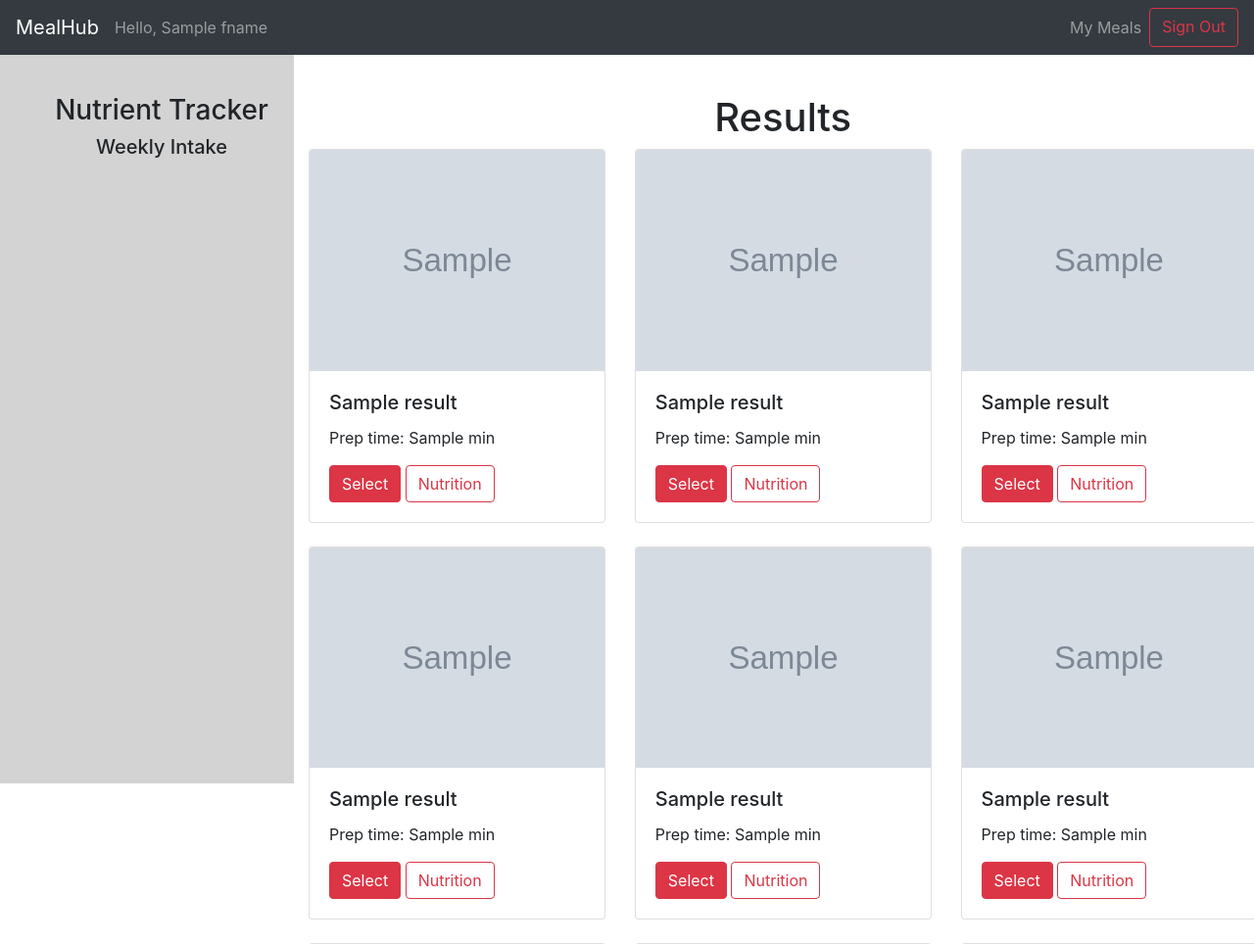
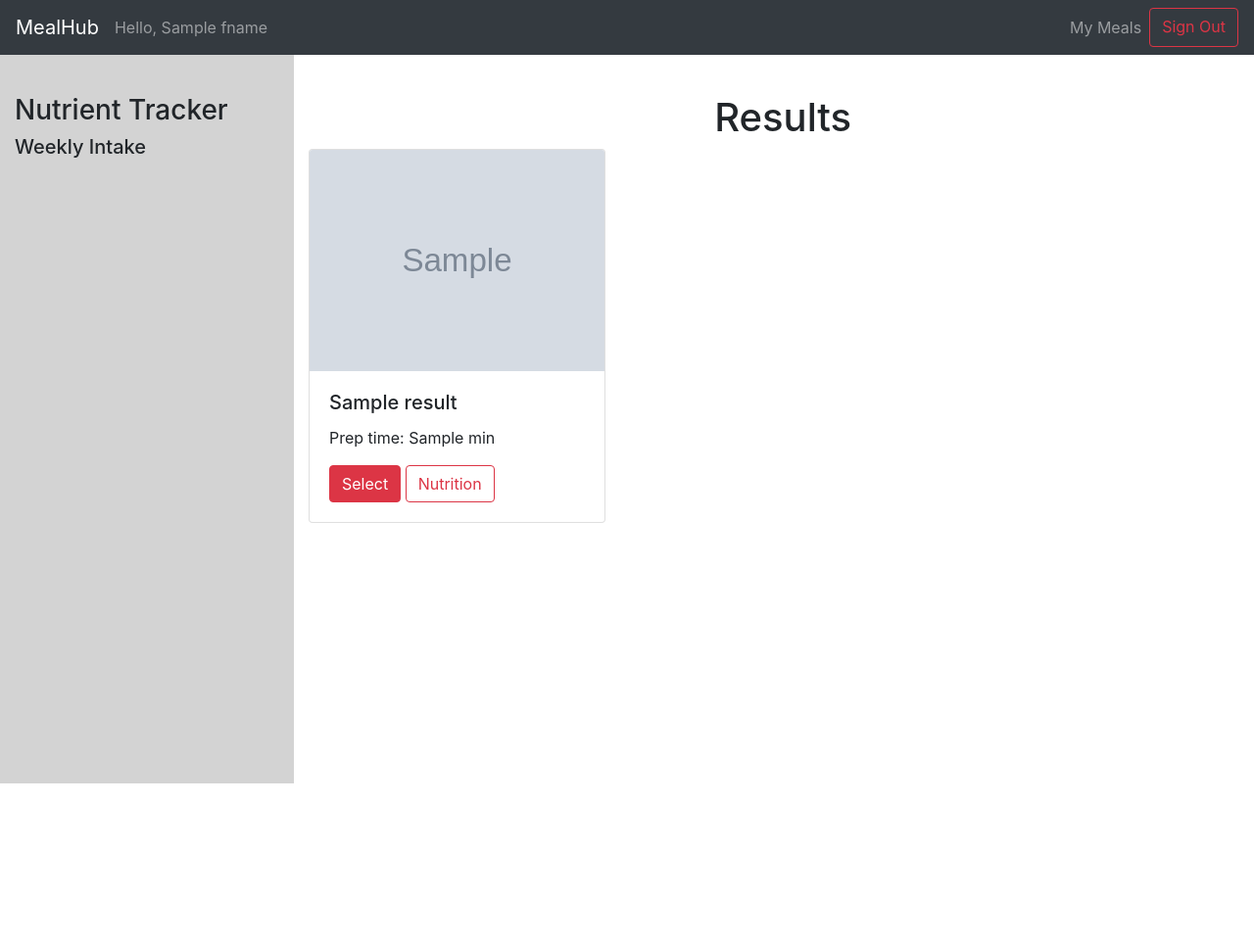
Before and after one commit to njgupta23/MealHub, a Flask app: template templates/results.html in a window 1280 px wide. Shown: the top 964 px of the page at 98% size. After the commit the page ends 800 px from the top, so only its background shows below. Run offline with Flask 2, Linux system fonts and the light colour scheme; the template is opened without the code that fills it: most values are stand-ins (such as "Sample title", 1, 10 or a date in 2020); grey boxes marked "Sample" are stand-in pictures; a map, chart or similar area stays blank; some libraries are stand-ins or nearby versions.

Commit message:
cleaned up sidebar

```diff
--- a/static/styles.css
+++ b/static/styles.css
@@ -121,8 +121,6 @@
 
 .results-msg {
   margin-top: 10px;
-  width: 300px;
-  text-align: center;
 }
 
 .mx-auto {
--- a/templates/base.html
+++ b/templates/base.html
@@ -13,7 +13,7 @@
 
 
     <!-- My CSS -->
-    <link rel="stylesheet" href="/../static/styles.css">
+    <link rel="stylesheet" href="/static/styles.css">
 
     <!-- chart.js -->
     <script src="https://code.jquery.com/jquery.js"></script>
--- a/templates/results.html
+++ b/templates/results.html
@@ -22,15 +22,16 @@
 
 <div class="container-fluid">
     <div class="row">
-        <nav id="sideNav" class="col-lg-3">
-            <h3 class="text-center mt-5 pt-5" style="width: 300px;">Nutrient Tracker</h3>
-            <h5 class="text-center" style="width: 300px;">Weekly Intake</h5>
+        <nav id="sideNav" class="col-sm-3">
+            <h3 class="mt-5 pt-5">Nutrient Tracker</h3>
+            <h5>Weekly Intake</h5>
             <div class="chart-overlay">
               <canvas id="fatTracker"></canvas>
               <canvas id="carbsTracker"></canvas>
               <canvas id="proteinTracker"></canvas>
 
-              <div class="results-msg pl-5">
+
+              <div class="results-msg">
               </div>
 
               <form action="/save-recipes" method="POST">
@@ -54,7 +55,7 @@
 
     <div class="row">
 
-        {% for i in range(12) %}
+        {% for i in range(results|length) %}
             <div class="col-md-4 col-sm-3 col-xs-2">
               <div class="card mb-4" id={{ results[i]['id'] }}>
                   <a href={{ results[i]["url"] }} target="_blank"><img class="card-img-top" src={{ results[i]["image"] }}></a>
```
